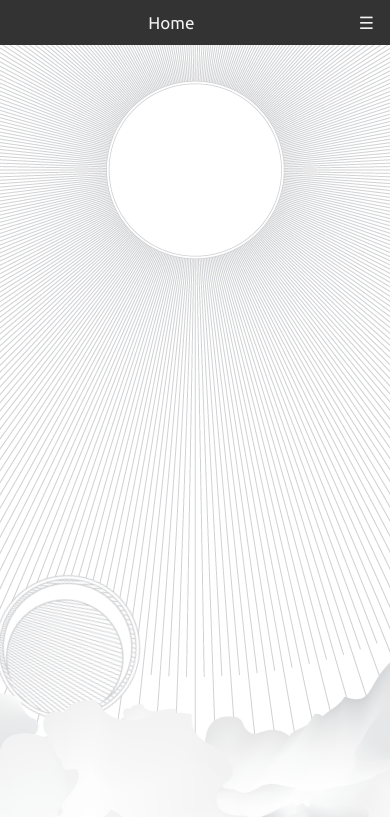
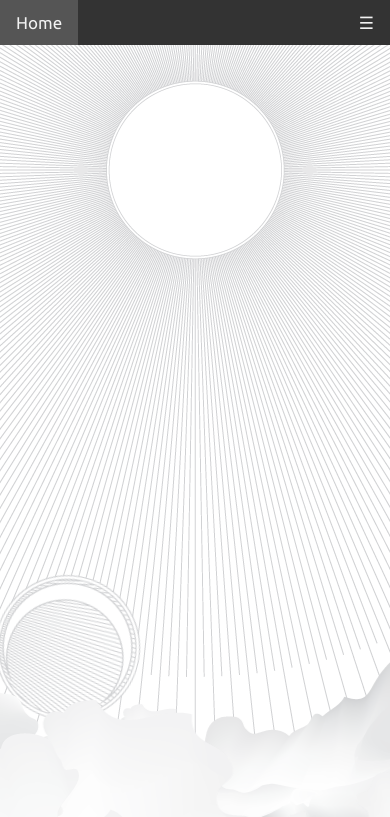
Before and after one commit to usogami/garwinlien, a plain HTML site: page garwinlien.html in a window 390 px wide. Shown: the top 817 px of the page. Drawn offline with Linux system fonts and the light colour scheme.

Commit message:
responsive nav text align

```diff
--- a/garwin.css
+++ b/garwin.css
@@ -314,6 +314,7 @@ ul.topnav li.icon {display: none;}
     float: right;
     display: inline-block;
   }
+  ul.topnav {text-align: left;}
 }
 
 /* The "responsive" class is added to the topnav with JavaScript when the user clicks on the icon. This class makes the topnav look good on small screens */
```
